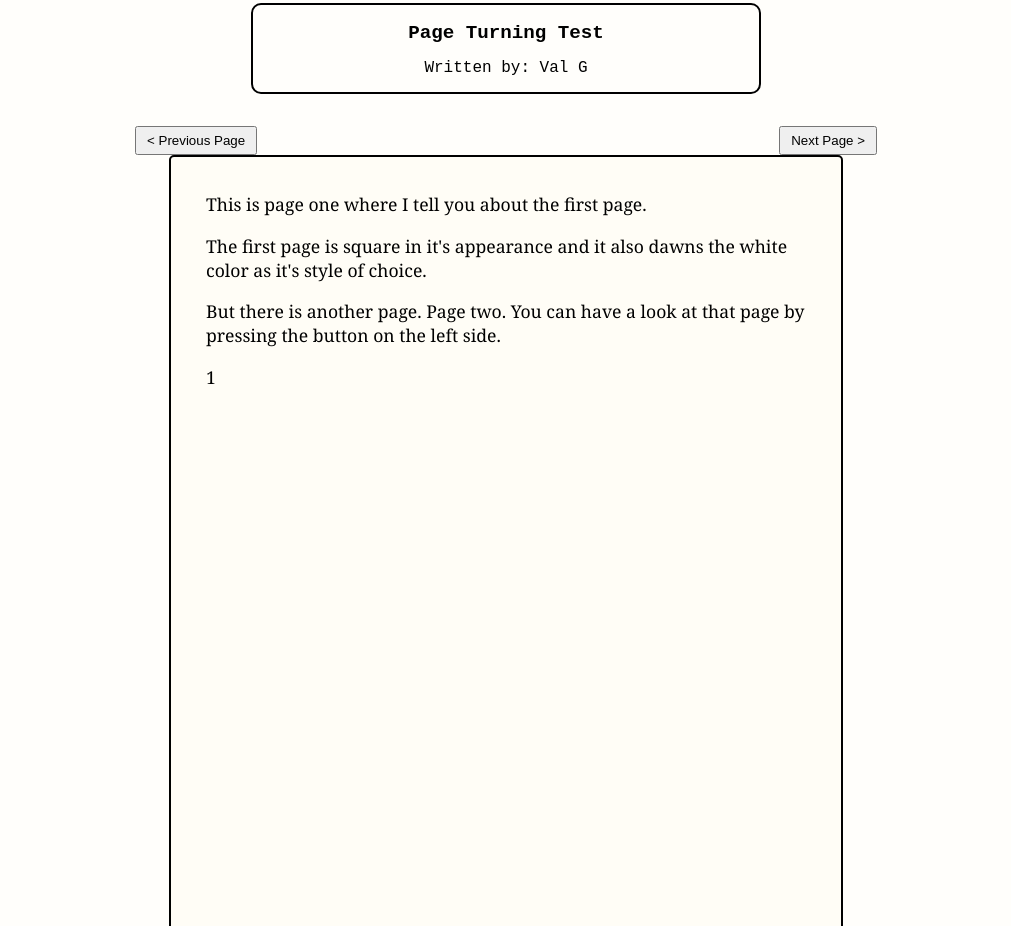
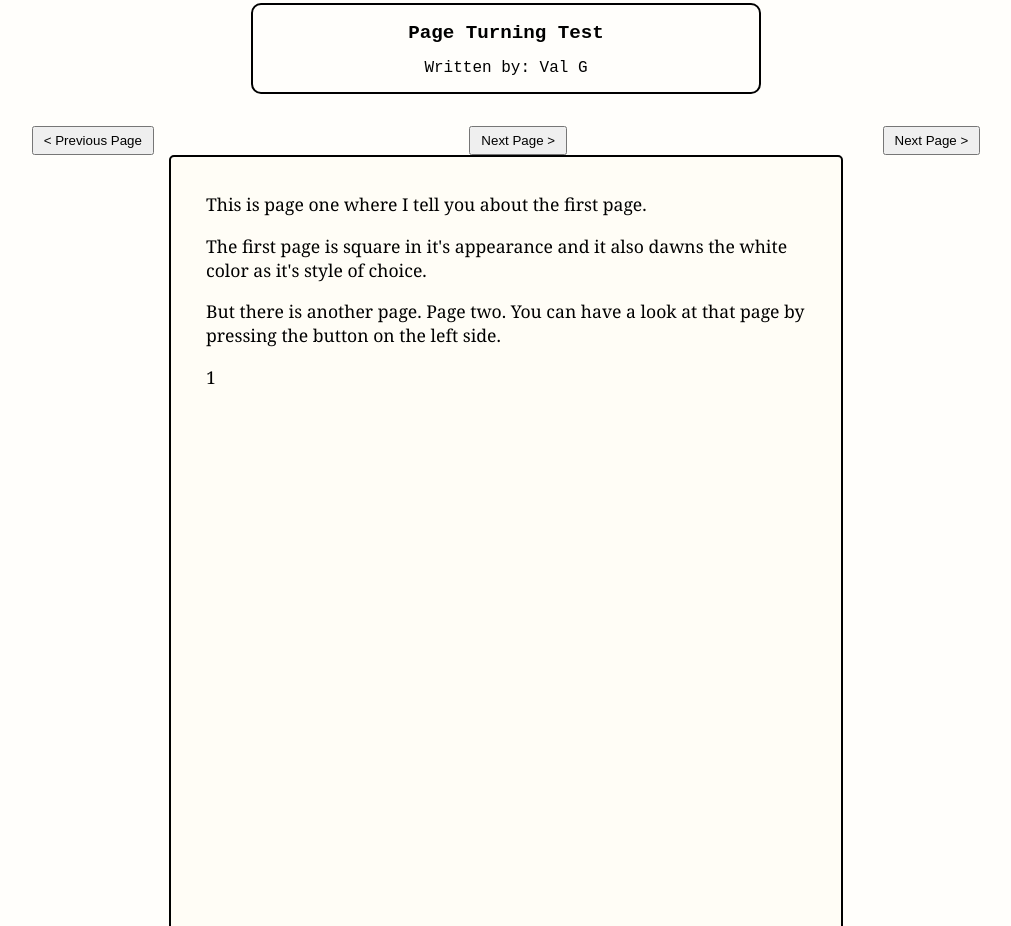
Before and after one commit to DeveloperConstruct/TestPage, a plain HTML site: page index.html in a window 1280 px wide. Shown: the part 7795-8721 px from the top of the page, without its empty margins (134-1145 px from the left). Drawn offline with Linux system fonts and the light colour scheme.

Commit message:
Update index.html

```diff
--- a/index.html
+++ b/index.html
@@ -236,6 +236,7 @@ He then said that he has to be on his way out of this town by the morning light.
 <div class="buttons-container">
   <button onclick="toggleDiv('div1')"> < Previous Page </button>
   <button onclick="toggleDiv('div2')"> Next Page > </button>
+  <button onclick="toggleDiv('div3')"> Next Page > </button>
 </div>
 
 <div class="container">
```
